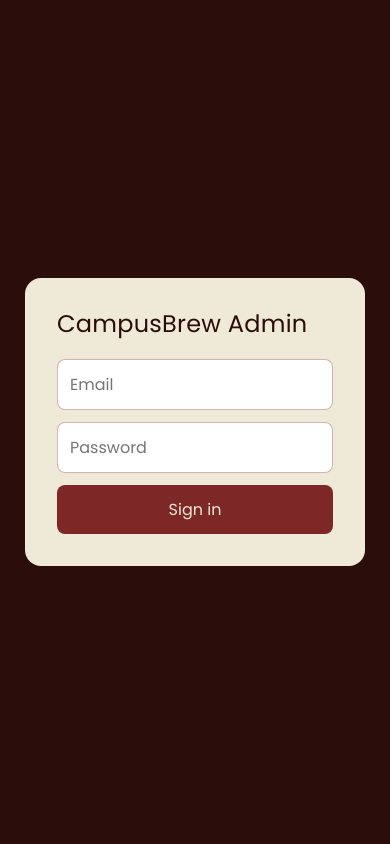
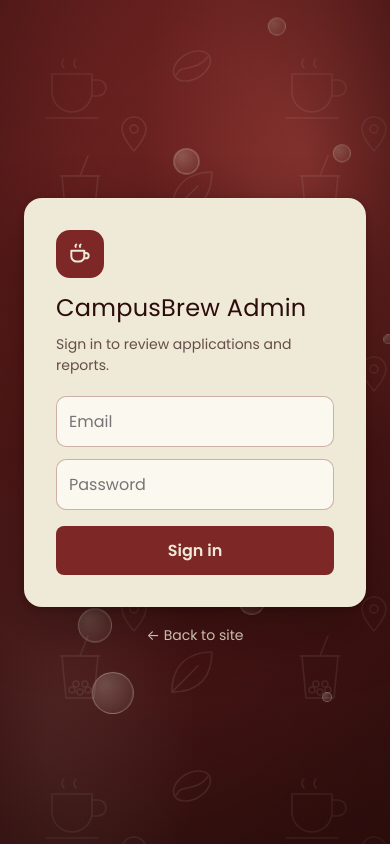
Before and after one commit to resuera123/CampusBrew, a React (Vite) app in the folder CampusBrewWebSite/: page /admin/login in a window 390 px wide. Built offline with nearby package versions, Linux system fonts and the light colour scheme; no server answers.

Commit message:
feat(website): brand the admin login page and fit it on phones

```diff
--- a/CampusBrewWebSite/src/pages/AdminLogin.tsx
+++ b/CampusBrewWebSite/src/pages/AdminLogin.tsx
@@ -1,6 +1,7 @@
 import { useEffect, useState } from "react";
-import { useNavigate } from "react-router-dom";
+import { Link, useNavigate } from "react-router-dom";
 import { api, setToken, clearToken } from "../lib/api";
+import BrewBackground from "../components/BrewBackground";
 import "../styles/admin.css";
 
 // After this long, tell the admin why: the free backend sleeps when idle and
@@ -43,8 +44,17 @@ export default function AdminLogin() {
 
   return (
     <div className="admin-login">
+      <BrewBackground />
       <form onSubmit={handleSubmit} aria-busy={loading}>
+        <div className="admin-login-badge" aria-hidden="true">
+          <svg viewBox="0 0 24 24" fill="none" stroke="currentColor" strokeWidth="1.8" strokeLinecap="round" strokeLinejoin="round">
+            <path d="M4 9h12v5a5 5 0 0 1-5 5H9a5 5 0 0 1-5-5z" />
+            <path d="M16 11h1.5a2.5 2.5 0 0 1 0 5H16" />
+            <path d="M8 5.5c-.6-.8 0-1.7.6-2.2M12 5.5c-.6-.8 0-1.7.6-2.2" />
+          </svg>
+        </div>
         <h1>CampusBrew Admin</h1>
+        <p className="admin-login-sub">Sign in to review applications and reports.</p>
         <input
           type="email"
           placeholder="Email"
@@ -72,6 +82,7 @@ export default function AdminLogin() {
           </p>
         )}
       </form>
+      <Link to="/" className="admin-login-back">← Back to site</Link>
     </div>
   );
 }
--- a/CampusBrewWebSite/src/styles/admin.css
+++ b/CampusBrewWebSite/src/styles/admin.css
@@ -300,37 +300,81 @@
 
 /* ---------- Login ---------- */
 .admin-login {
+    position: relative;
     min-height: 100vh;
-     display: grid;
-     place-items: center;
-     background: #2b0d0c;
-     padding: 24px;
-    }
+    display: flex;
+    flex-direction: column;
+    align-items: center;
+    justify-content: center;
+    gap: 18px;
+    background: #2b0d0c;
+    padding: 24px;
+    overflow: hidden;
+}
 
 .admin-login form {
+  position: relative;
+  z-index: 1;
   display: flex;
   flex-direction: column;
-   gap: 12px;
-   width: 100%;
-   max-width: 340px;
+  gap: 12px;
+  box-sizing: border-box; /* padding inside the width, so it fits a phone screen */
+  width: 100%;
+  max-width: 360px;
   padding: 32px;
-  border-radius: 16px;
+  border-radius: 18px;
   background: #EFE9D7;
   color: #2b0d0c;
+  box-shadow: 0 24px 60px rgba(20, 5, 4, .45), 0 2px 6px rgba(20, 5, 4, .25);
 }
+
+.admin-login-badge {
+  width: 48px;
+  height: 48px;
+  border-radius: 14px;
+  display: grid;
+  place-items: center;
+  background: #7D2826;
+  color: #EFE9D7;
+}
+.admin-login-badge svg { width: 26px; height: 26px; }
 
 .admin-login h1 {
     font-size: 24px;
     line-height: 1.2;
-    margin-bottom: 8px;
+    margin: 4px 0 0;
     text-shadow: none;
 }
+.admin-login-sub {
+    margin: 0 0 8px;
+    font-size: 14px;
+    color: rgba(43, 13, 12, .7);
+}
 .admin-login input {
+    box-sizing: border-box;
+    width: 100%;
     padding: 12px;
-    border-radius: 8px;
+    border-radius: 10px;
     border: 1px solid rgba(125, 40, 38, .35);
+    background: #fbf8ef;
+    color: #2b0d0c;
     font: inherit;
+    transition: border-color .15s, box-shadow .15s;
 }
+.admin-login input:focus {
+    outline: none;
+    border-color: #7D2826;
+    box-shadow: 0 0 0 3px rgba(125, 40, 38, .18);
+}
+
+.admin-login-back {
+    position: relative;
+    z-index: 1;
+    font-size: 14px;
+    color: rgba(239, 233, 215, .8);
+    text-decoration: none;
+}
+.admin-login-back:hover { color: #EFE9D7; text-decoration: underline; }
 
 .admin-login button {
     padding: 12px;
@@ -344,6 +388,9 @@
     justify-content: center;
     gap: 8px;
 }
+.admin-login button { margin-top: 4px; font-weight: 600; transition: background .15s; }
+.admin-login button:hover:not(:disabled) { background: #6a2120; }
+.admin-login button:focus-visible { outline: 3px solid rgba(125, 40, 38, .35); outline-offset: 2px; }
 .admin-login button:disabled { opacity: .8; cursor: wait; }
 .admin-login input:disabled { opacity: .6; }
 
```
